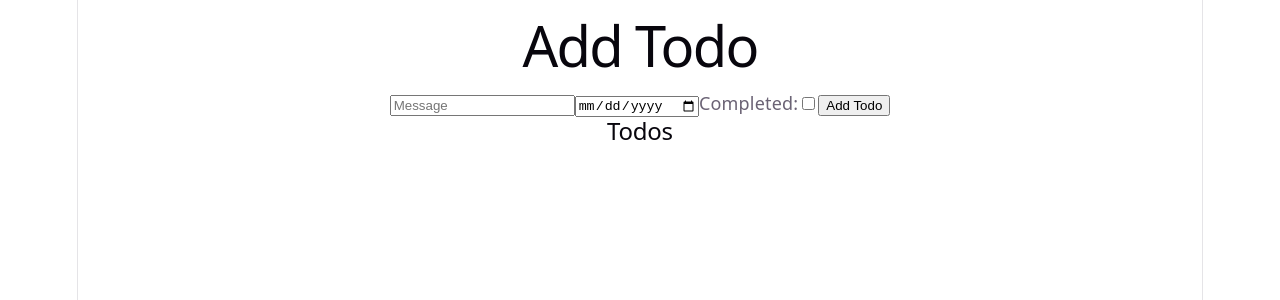
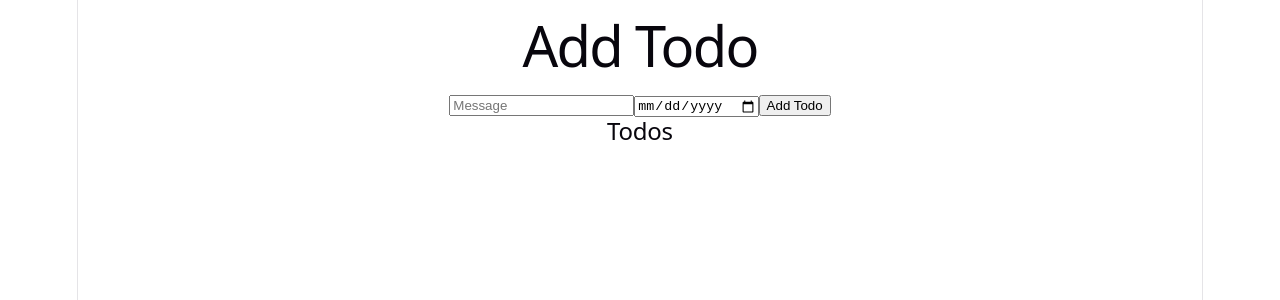
Before and after one commit to xSeraphiable/agiltarbete, a React (Vite) app in the folder todo-list/: page / in a window 1280 px wide. Shown: the top 300 px of the page. Built offline with nearby package versions, Linux system fonts and the light colour scheme.

Commit message:
-removed checkbox

```diff
--- a/todo-list/src/pages/AddTodoPage.tsx
+++ b/todo-list/src/pages/AddTodoPage.tsx
@@ -12,10 +12,6 @@ const [completed, setCompleted] = useState<boolean>(false);
         <h1>Add Todo</h1>
         <input type="text" placeholder="Message" value={message} onChange={(e) => setMessage(e.target.value)} />
         <input type="date" value={date} onChange={(e) => setDate(e.target.value)} />
-        <label>
-            Completed:
-            <input type="checkbox" checked={completed} onChange={(e) => setCompleted(e.target.checked)} />
-        </label>
         <button onClick={() => {
             const newTodo: TodoType = {
                 id: Date.now(),
```
